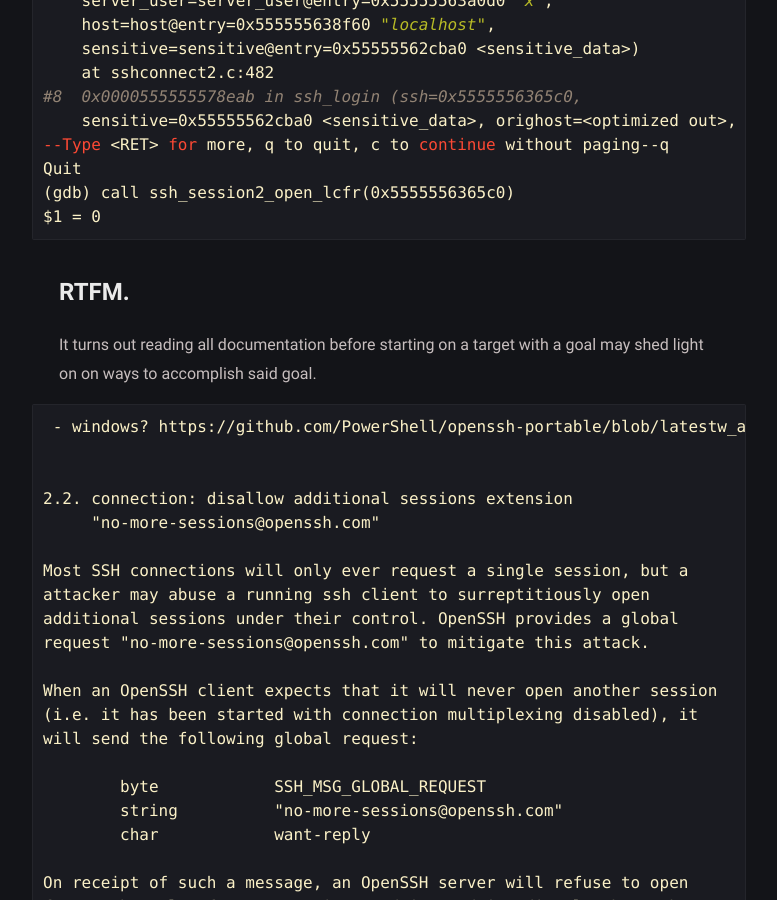
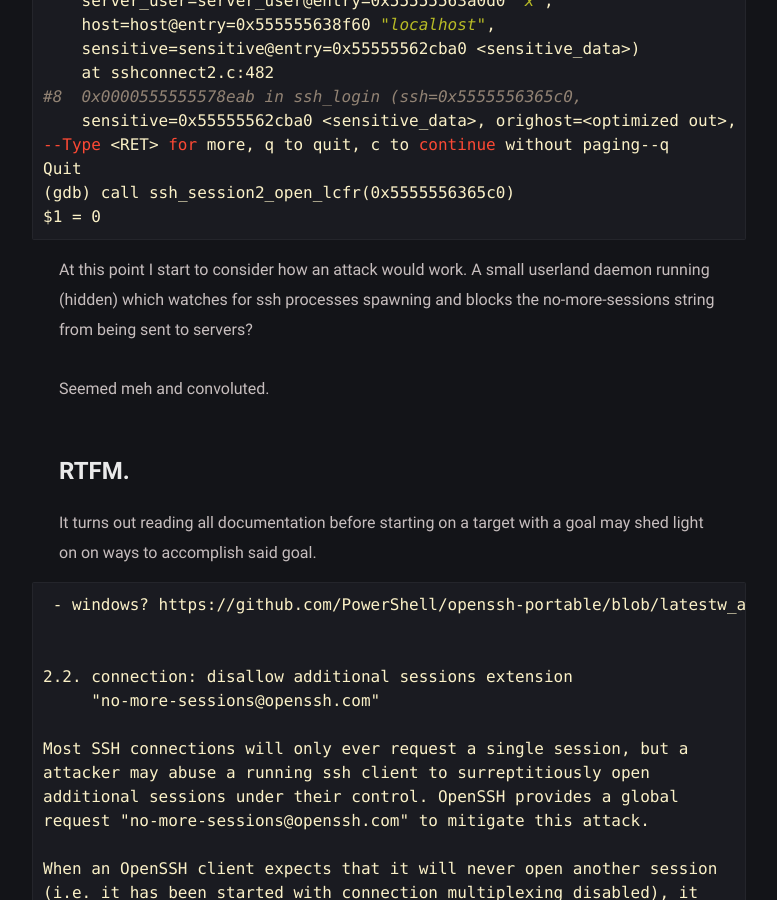
Before and after one commit to Nitping/notablog, a Jekyll site: the page built from _posts/ssh-2fa-lol/2022-01-01-local-ssh-2fa-bypass.md, in a window 1280 px wide and 900 px high, scrolled down 5177 px. Shown: the whole window, without its empty margins (251-1028 px from the left). Built offline with Jekyll 4.4.1, drawn with Linux system fonts in a browser that asks for light colours.

Commit message:
Update 2022-01-01-local-ssh-2fa-bypass.md

````diff
--- a/_posts/ssh-2fa-lol/2022-01-01-local-ssh-2fa-bypass.md
+++ b/_posts/ssh-2fa-lol/2022-01-01-local-ssh-2fa-bypass.md
@@ -192,6 +192,11 @@ Quit
 $1 = 0
 ```
 
+At this point I start to consider how an attack would work. A small userland daemon running (hidden) which watches for ssh processes spawning and blocks the no-more-sessions string from being sent to servers?
+
+Seemed meh and convoluted.
+
+
 # RTFM.
 
 It turns out reading all documentation before starting on a target with a goal may shed light on on ways to accomplish said goal.
````
